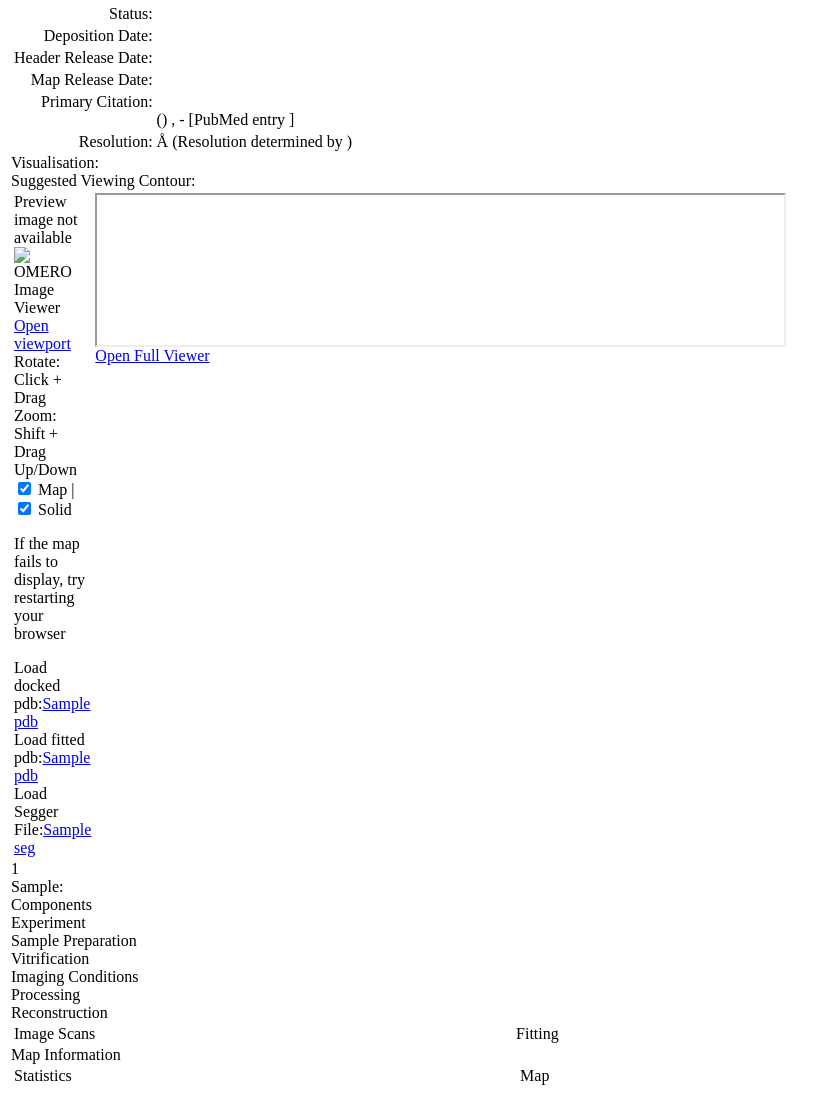
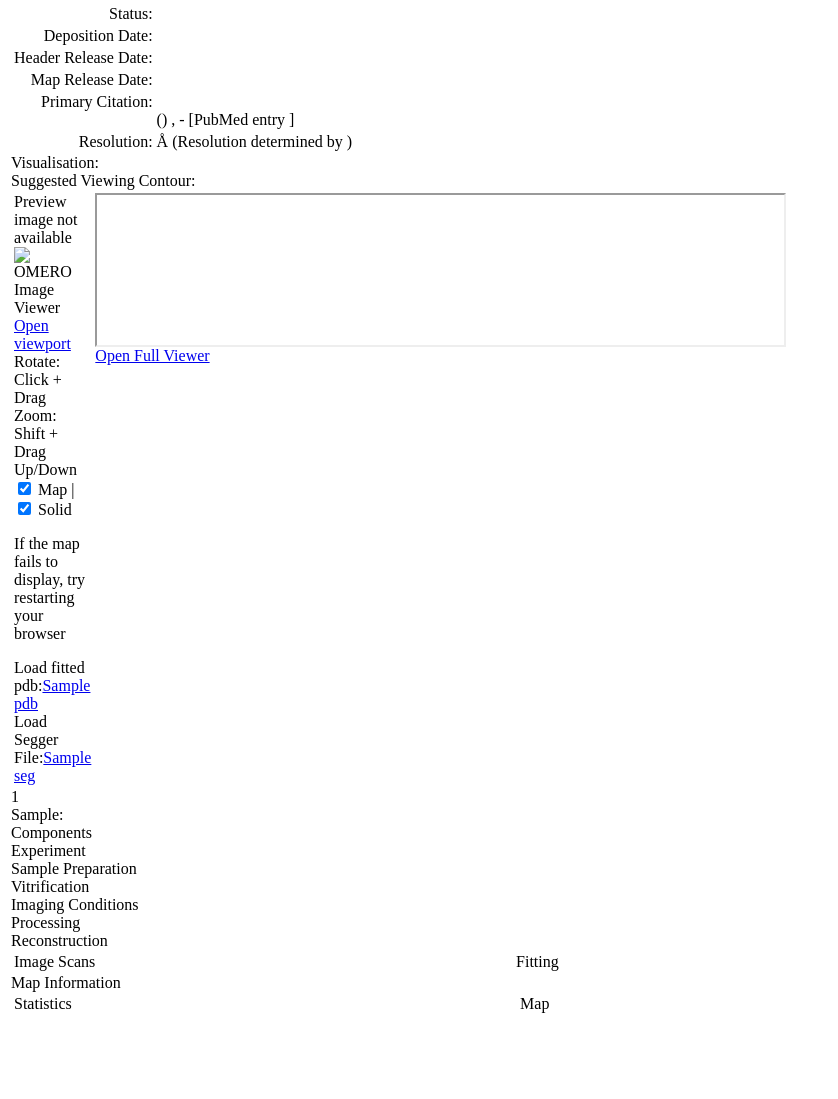
Before and after one commit to ome/webemdb, a Django app: template templates/webemdb/entries/entry.html in a window 1280 px wide. Shown: the part 180-1279 px from the top of the page, without its empty margins (0-838 px from the left). After the commit the page ends 1193 px from the top, so only its background shows below. Run offline with Django 3.2, Linux system fonts and the light colour scheme; the template is opened without the code that fills it: most values are stand-ins (such as "Sample title", 1, 10 or a date in 2020).

Commit message:
Updating OAV jar for webemdb. Also remove display of docked pdbs. See #2603
git-svn-id: file:///home/svn/omero/trunk@8660 05709c45-44f0-0310-885b-81a1db45b4a6

```diff
--- a/templates/webemdb/entries/entry.html
+++ b/templates/webemdb/entries/entry.html
@@ -209,11 +209,6 @@ $(document).ready(function() {
                         <p>If the map fails to display, try restarting your browser</p>
                         {% endif %}
 
-                        {% for pdb in pdbs %}
-                            <div>
-                            Load docked pdb:<a href="{% url webemdb_pdb pdb.id %}" class="oavLoadPdb">{{ pdb.getFileName }}</a>
-                            </div>
-                        {% endfor %}
                         {% for pdb in fittedPdbs %}
                             <div>
                                 Load fitted pdb:<a href="{% url webemdb_pdb pdb.id %}" class="oavLoadPdb">{{ pdb.getFileName }}</a>
```
Also changed, not shown: 1 other file.
